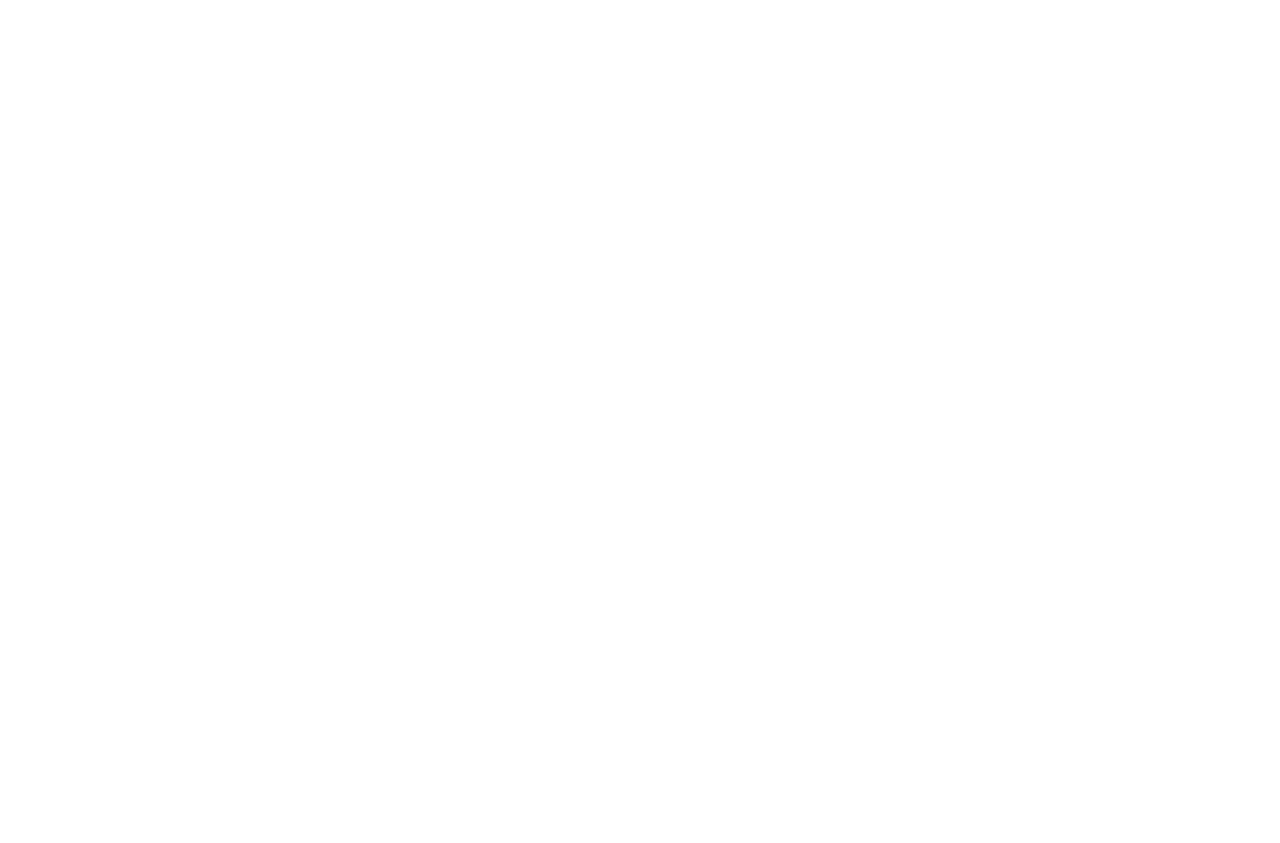
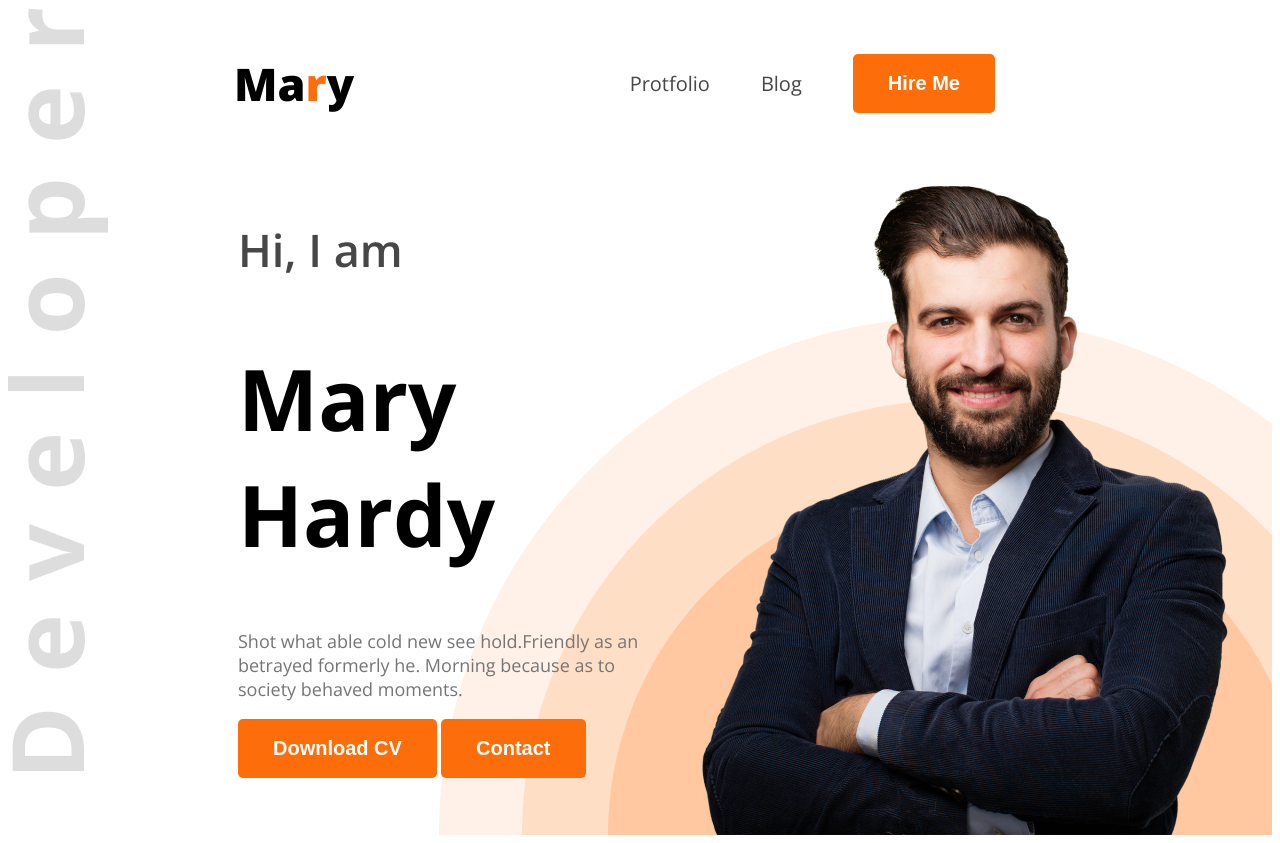
Before and after one commit to mdtaosim/developer-protfolio, a plain HTML site: page index.html in a window 1280 px wide. Before the commit the page ends 800 px from the top, so only its background shows below. Drawn offline with nearby package versions, Linux system fonts and the light colour scheme.

Commit message:
first bannar

```diff
--- a/index.html
+++ b/index.html
@@ -1,11 +1,40 @@
 <!DOCTYPE html>
 <html lang="en">
+
 <head>
     <meta charset="UTF-8">
     <meta name="viewport" content="width=device-width, initial-scale=1.0">
-    <title>developer protfolio</title>
+    <title>Developer Protfolio</title>
+    <link rel="preconnect" href="https://fonts.googleapis.com">
+    <link rel="preconnect" href="https://fonts.gstatic.com" crossorigin>
+    <link href="https://fonts.googleapis.com/css2?family=Open+Sans:ital,wght@0,300..800;1,300..800&display=swap"
+        rel="stylesheet">
+    <link rel="stylesheet" href="styles/protfolio.css">
 </head>
-<body>
+
+<body class="open-sans-normal">
+    <header class="header">
+        <nav>
+            <h3 class="nav-title">Ma<span class="text-primary">r</span>y</h3>
+            <ul>
+                <li><a class="dark-2" href="">Protfolio</a></li>
+                <li><a class="dark-2" href="">Blog</a></li>
+                <li><a href=""><button class="btn-primary">Hire Me</button></a></li>
+                </u>
+        </nav>
+        <div class="banner">
+            <div class="banner-content">
+                <h4 class="banner-greetings dark-2">Hi, I am</h4>
+                <h1 class="banner-title">Mary Hardy</h1>
+                <p class="banner-description">Shot what able cold new see hold.Friendly as an betrayed formerly he.
+                    Morning because as to society behaved moments.</p>
+                <button class="btn-primary">Download CV</button>
+                <button class="btn-primary">Contact</button>
+            </div>
+            <img class="banner-profile-pic" src="images/hardy.png" alt="">
+        </div>
+    </header>
 
 </body>
+
 </html>
--- /dev/null
+++ b/styles/protfolio.css
@@ -0,0 +1,91 @@
+
+.open-sans-normal {
+  font-family: "Open Sans", sans-serif;
+  font-optical-sizing: auto;
+  font-style: normal;
+  font-variation-settings:
+    "wdth" 100;
+}
+
+/* shared style */
+.text-primary{
+    color:#FD6E0A ;
+}
+
+/* header */
+.header{
+    background-image: url('../images/developer.png'), url('../images/header_bg.png');
+    background-repeat: no-repeat;
+    background-position: top left, bottom right;
+}
+/* Nav styles */
+nav{
+    display: flex;
+    align-items: center;
+    justify-content: space-between;
+    margin: 0 226px;
+}
+
+.dark-2{
+    color: #474747;
+}
+
+.btn-primary{
+    background-color: #FD6E0A;
+    font-weight: bold;
+    font-size: 20px;
+    color: white;
+    border: none;
+    padding: 18px 35px;
+    border-radius: 5px;
+}
+.nav-title{
+    font-weight: 800;
+    font-size: 45px;
+}
+
+nav ul{
+    display: flex;
+    align-items: center;
+}
+
+nav ul li {
+    list-style: none;
+    margin-right: 51px;
+}
+
+nav li a{
+    text-decoration: none;
+    font-size: 20px;
+}
+
+/* banner styles */
+.banner{
+    display: flex;
+    justify-content: space-between;
+    margin: 0 35px 0 230px;
+}
+
+.banner-content{
+    max-width: 585px;
+    max-height: 356px;
+}
+.banner-greetings{
+    font-size: 45px;
+    font-weight: 600;
+}
+
+.banner-title{
+    font-weight: bold;
+    font-size: 85px;
+}
+
+.banner-description{
+    font-size: 18px;
+    color: #757575;
+}
+
+.banner-profile-pic{
+    width: 584px;
+    height: 676px;
+}
```
